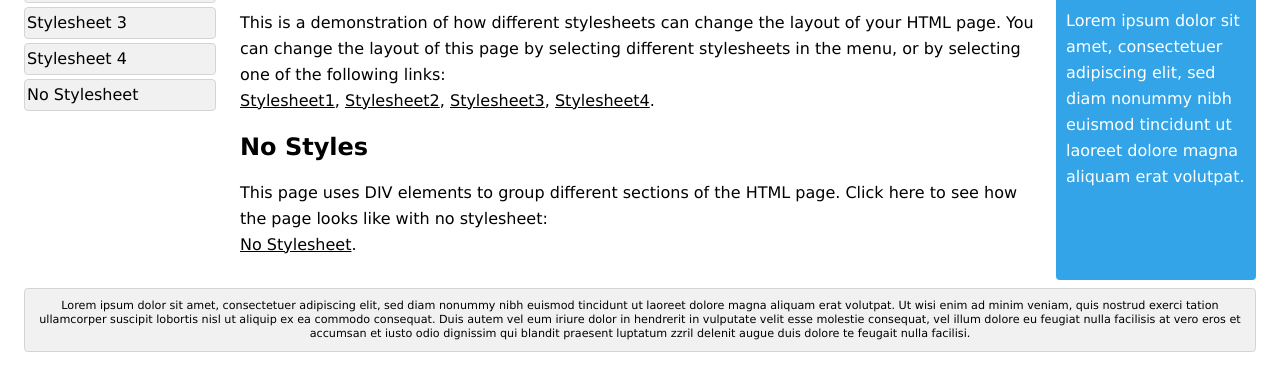
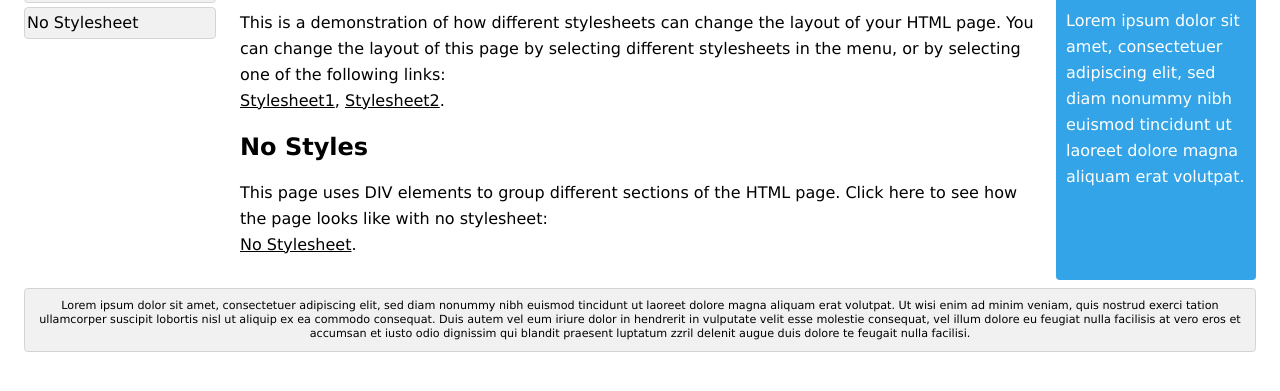
Before and after one commit to Ramonriv/sheets, a plain HTML site: page index.html in a window 1280 px wide. Shown: the part 179-570 px from the top of the page. Drawn offline with Linux system fonts and the light colour scheme.

Commit message:
Update index.html

```diff
--- a/index.html
+++ b/index.html
@@ -221,8 +221,6 @@ a:hover {
      <ul id="menulist">
        <li class="menuitem" onclick="reStyle(0)">Stylesheet 1
        <li class="menuitem" onclick="reStyle(1)">Stylesheet 2
-	   <li class="menuitem">Stylesheet 3
-       <li class="menuitem">Stylesheet 4
        <li class="menuitem" onclick="noStyles()">No Stylesheet
      </ul>
     </div>
@@ -230,9 +228,7 @@ a:hover {
       <h1>Same Page Different Stylesheets</h1>
       <p>This is a demonstration of how different stylesheets can change the layout of your HTML page. You can change the layout of this page by selecting different stylesheets in the menu, or by selecting one of the following links:<br>
       <a href="#" onclick="reStyle(0);return false">Stylesheet1</a>,
-      <a href="#" onclick="reStyle(1);return false">Stylesheet2</a>,
-	  <a href="#">Stylesheet3</a>,
-      <a href="#">Stylesheet4</a>.
+      <a href="#" onclick="reStyle(1);return false">Stylesheet2</a>.
       </p>
        <h2>No Styles</h2>
       <p>This page uses DIV elements to group different sections of the HTML page. Click here to see how the page looks like with no stylesheet:<br><a href="#" onclick="noStyles();return false">No Stylesheet</a>.</p>
```
